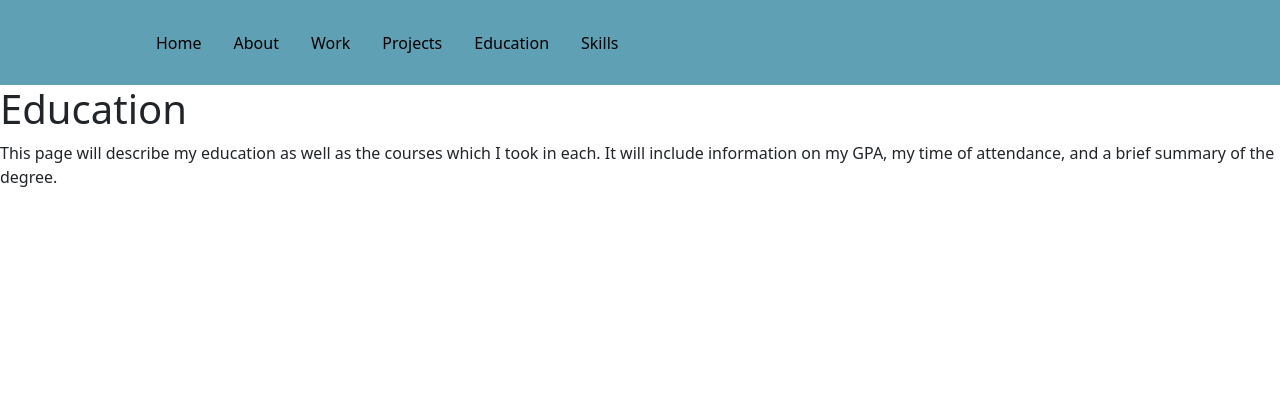
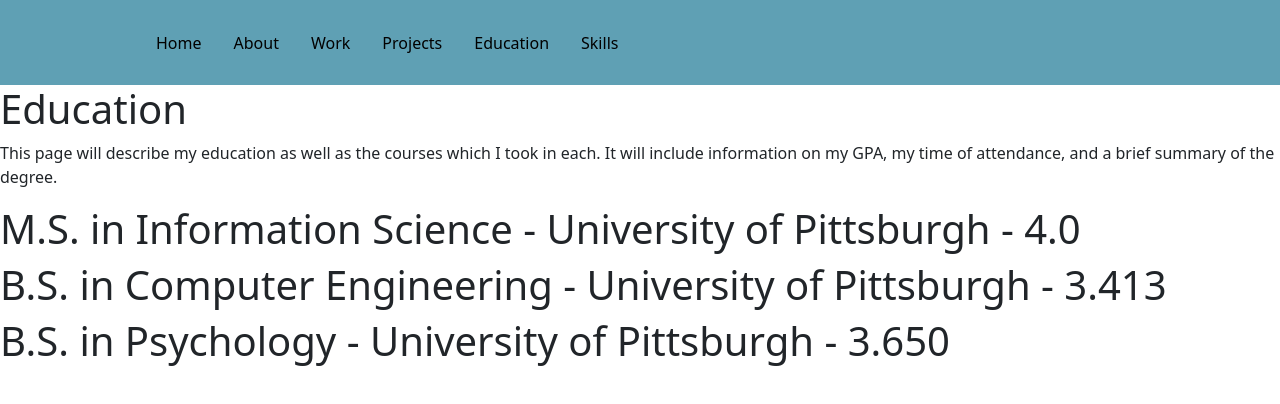
Before and after one commit to maxachis/maxachis.github.io, a React (Create React App) app: page /education in a window 1280 px wide. Shown: the top 404 px of the page. Built offline with nearby package versions, Linux system fonts and the light colour scheme.

Commit message:
Modify config to include new profile picture and add education content. Modify education page accordingly.

```diff
--- a/src/config.js
+++ b/src/config.js
@@ -81,8 +81,25 @@ const Config = {
             "description": "While I haven't used R for as long as other languages, I have used it almost as substantially in my work as Python. First learned when helping to develop the Code For Pittsburgh Food Access Map backend, I applied and refined my skills further in my Research Assistantship, my Graduate-level Machine Learning coursework, and in my Thesis, in all cases leveraging it to process data and present analyses on it. As a consequence, it has become my go-to language for the analysis of data."
         }
     ],
+    "EDUCATION": [
+        {
+            "Degree": "M.S. in Information Science",
+            "University": "University of Pittsburgh",
+            "GPA": "4.0"
+        },
+        {
+            "Degree": "B.S. in Computer Engineering",
+            "University": "University of Pittsburgh",
+            "GPA": "3.413"
+        },
+        {
+            "Degree": "B.S. in Psychology",
+            "University": "University of Pittsburgh",
+            "GPA": "3.650"
+        }
+    ],
     "ABOUT": {
-        "profile_pic": require("./components/assets/images/profile_pic.png"),
+        "profile_pic": require("./components/assets/images/profile_pic.jpg"),
         "name": "Max Chis",
         "description_short": "Software and Data Engineer with Background in AI Research",
         "description_long": "Lorem ipsum dolor sit amet, consectetur adipiscing elit, sed do eiusmod tempor incididunt ut labore et dolore magna aliqua. Ut enim ad minim veniam, quis nostrud exercitation ullamco laboris nisi ut aliquip ex ea commodo consequat. Duis aute irure dolor in reprehenderit in voluptate velit esse cillum dolore eu fugiat nulla pariatur. Excepteur sint occaecat cupidatat non proident, sunt in culpa qui officia deserunt mollit anim id est laborum."
--- a/src/pages/education.js
+++ b/src/pages/education.js
@@ -13,6 +13,9 @@ const Education = () => {
         >
             <h1>Education</h1>
             <p>{Config.PAGE_SUMMARY.Education}</p>
+            {Config.EDUCATION.map((education) => (
+                <h1>{education.Degree} - {education.University} - {education.GPA}</h1>
+            ))}
         </div>
     );
 };
```
